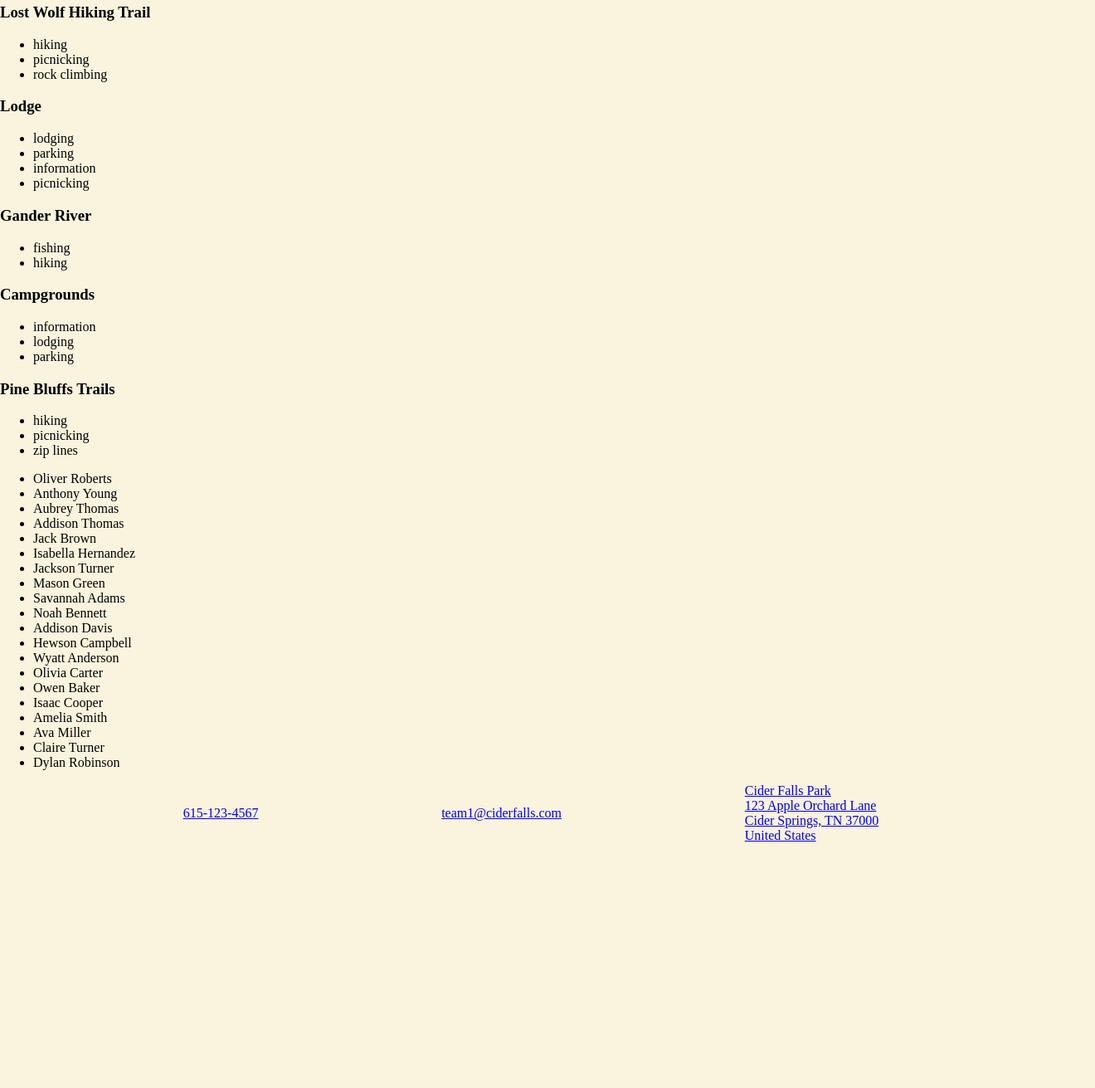
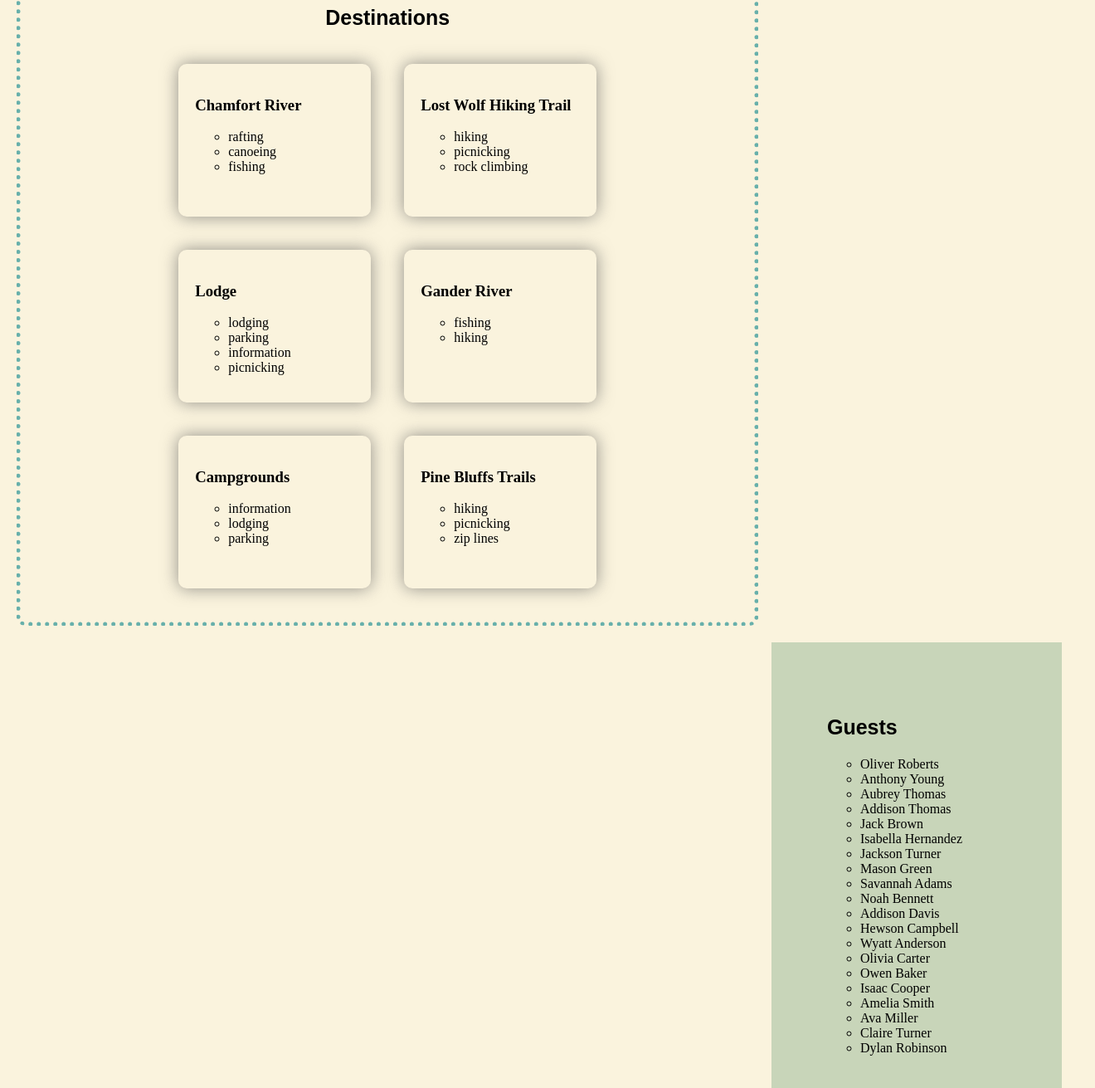
Before and after one commit to NSS-Day-Cohort-68/cider-falls-1, a website with bundled scripts: page index.html in a window 1280 px wide. Shown: the part 525-1836 px from the top of the page at 83% size, 1320 px wide, since content can reach past the window. Before the commit the page ends 1541 px from the top, so only its background shows below. Built offline with nearby package versions, Linux system fonts and the light colour scheme.

Commit message:
add styles & sections

```diff
--- a/index.html
+++ b/index.html
@@ -1,40 +1,40 @@
-<!doctype html>
-<html lang='en'>
-
+<!DOCTYPE html>
+<html lang="en">
   <head>
-    <meta charset='utf-8'>
-    <meta name='viewport' content='width=device-width, initial-scale=1.0'>
+    <meta charset="utf-8" />
+    <meta name="viewport" content="width=device-width, initial-scale=1.0" />
     <title>NSS Cider Falls - Team 1</title>
-    <link rel='stylesheet' href='./styles/main.css'>
+    <link rel="stylesheet" href="./styles/main.css" />
   </head>
-
   <body>
     <header>
-        <img id='logo' src='assests/logo.png'>
+      <img id="logo" src="assests/logo.png" />
       <h1>Cider Falls</h1>
-        <div class='spacer'></div>
+      <div class="spacer"></div>
     </header>
 
-    <main id='container'></main>
+    <div class="mainbody">
+      <main id="container"></main>
+      <aside id="guestContainer"></aside>
+    </div>
 
     <footer>
       <div>
-            <a href='tel:2484345508'>615-123-4567</a>
+        <a href="tel:2484345508">615-123-4567</a>
       </div>
       <div>
-            <a href='mailto:team1@ciderfalls.com'>team1@ciderfalls.com</a>
+        <a href="mailto:team1@ciderfalls.com">team1@ciderfalls.com</a>
       </div>
       <div>
-            <a target='_blank'
-                href='https://www.google.com/maps/place/Tennessee/@35.8305894,-85.9786956,7z/data=!3m1!4b1!4m10!1m2!2m1!1sCider+Falls+Park+123+Apple+Orchard+Lane+Cider+Springs,+TN+37000+United+States!3m6!1s0x88614b239e97cf03:0x33e20c1a5819156!8m2!3d35.5174913!4d-86.5804473!15sCk1DaWRlciBGYWxscyBQYXJrIDEyMyBBcHBsZSBPcmNoYXJkIExhbmUgQ2lkZXIgU3ByaW5ncywgVE4gMzcwMDAgVW5pdGVkIFN0YXRlc5IBCHVzX3N0YXRl4AEA!16zL20vMDdoMzQ?entry=ttu'>Cider
-                Falls Park
-                <br>123 Apple Orchard Lane
-                <br>Cider Springs, TN 37000
-                <br>United States</a>
+        <a
+          target="_blank"
+          href="https://www.google.com/maps/place/Tennessee/@35.8305894,-85.9786956,7z/data=!3m1!4b1!4m10!1m2!2m1!1sCider+Falls+Park+123+Apple+Orchard+Lane+Cider+Springs,+TN+37000+United+States!3m6!1s0x88614b239e97cf03:0x33e20c1a5819156!8m2!3d35.5174913!4d-86.5804473!15sCk1DaWRlciBGYWxscyBQYXJrIDEyMyBBcHBsZSBPcmNoYXJkIExhbmUgQ2lkZXIgU3ByaW5ncywgVE4gMzcwMDAgVW5pdGVkIFN0YXRlc5IBCHVzX3N0YXRl4AEA!16zL20vMDdoMzQ?entry=ttu"
+          >Cider Falls Park <br />123 Apple Orchard Lane <br />Cider Springs, TN
+          37000 <br />United States</a
+        >
       </div>
     </footer>
 
-    <script type='module' src='./scripts/main.js'></script>
+    <script type="module" src="./scripts/main.js"></script>
   </body>
-
 </html>
--- a/scripts/ParkAreas.js
+++ b/scripts/ParkAreas.js
@@ -1,13 +1,16 @@
-import { getParkAreas, getServices, getAreaServices } from '../database/database.js'
+import {
+  getParkAreas,
+  getServices,
+  getAreaServices,
+} from "../database/database.js";
 
-const parkAreas = getParkAreas()
-const services = getServices()
-const areaServices = getAreaServices()
-
+const parkAreas = getParkAreas();
+const services = getServices();
+const areaServices = getAreaServices();
 
 //pair correct areas to services
 const linkAreaServices = (areas, services, areaServices) => {
-    let out = []
+  let out = [];
   // loop through each areaService
   for (const pairing of areaServices) {
     // loop through each area
@@ -19,8 +22,8 @@ const linkAreaServices = (areas, services, areaServices) => {
           if (pairing.serviceId === service.id) {
             out.push({
               location: area.location,
-                            service: service.service
-                        })
+              service: service.service,
+            });
           }
         }
       }
@@ -28,29 +31,28 @@ const linkAreaServices = (areas, services, areaServices) => {
   }
 
   // returns an array of pairing objects
-    return out
-}
-
+  return out;
+};
 
 export const AreaServicesHTML = () => {
-    let html = `<section class='parkAreasCard'>`
-    const pairings = linkAreaServices(parkAreas, services, areaServices)
+  let html = `<section class='parkAreas'>`;
+  const pairings = linkAreaServices(parkAreas, services, areaServices);
 
   for (const area of parkAreas) {
-        html += `<h3>${area.location}</h3><ul>`
+    html += `<div class='parkAreasCard'><h3>${area.location}</h3><ul>`;
 
     for (const pairing of pairings) {
       if (pairing.location === area.location) {
         html += `<li class='services'>
                 ${pairing.service}
-                </li>`
+                </li>`;
       }
     }
 
-        html += '</ul>'
+    html += "</ul></div>";
   }
 
-    html += '</section>'
+  html += "</section>";
 
-    return html
-}
+  return html;
+};
--- a/scripts/ServicesList.js
+++ b/scripts/ServicesList.js
@@ -1,4 +1,4 @@
-import { getServices } from '../database/database.js'
+import { getServices } from "../database/database.js";
 
 // temporary services array to be used while waiting for access to the database:
 // const services = [
@@ -17,12 +17,12 @@ import { getServices } from '../database/database.js'
 // function to provide the html string for the services component
 // invoked in main.js within the render() function
 export const ServicesHTML = () => {
-    const services = getServices()
-    let servicesHtml = '<h2>Park Services</h2><ul>'
-    for (const service of services) {
-        servicesHtml += `<li data-id="${service.id}">${service.service}</li>`
-    }
-    servicesHtml += '</ul>'
+  const services = getServices();
+  let servicesHtml = '<section class="services"><h2>Park Services</h2><ul>';
+  for (const service of services) {
+    servicesHtml += `<li data-id="${service.id}">${service.service}</li>`;
+  }
+  servicesHtml += "</ul></section>";
 
-    return servicesHtml
-}
+  return servicesHtml;
+};
--- a/scripts/guestlist.js
+++ b/scripts/guestlist.js
@@ -1,18 +1,16 @@
-import { getGuests } from "../database/database.js"
+import { getGuests } from "../database/database.js";
 
-const allGuests = getGuests()
+const allGuests = getGuests();
 
 export const GuestsList = () => {
+  let guestsListHTML = "<section class='guests'><h2>Guests</h2><ul>";
 
-    let guestsListHTML = "<ul>"
+  for (const guest of allGuests) {
+    guestsListHTML += `
+                        <li>${guest.firstName} ${guest.lastName}</li>`;
+  }
 
-    for (const guest of allGuests) {
-        guestsListHTML += `
-                        <li>${guest.firstName} ${guest.lastName}</li>`
-    }
+  guestsListHTML += "</ul></section>";
 
-    guestsListHTML += "</ul>"
-
-    return guestsListHTML
-
-}
+  return guestsListHTML;
+};
--- a/scripts/main.js
+++ b/scripts/main.js
@@ -1,15 +1,16 @@
-import { GuestsList } from "./guestlist.js"
-import { ServicesHTML } from './ServicesList.js'
-import { AreaServicesHTML } from './ParkAreas.js'
+import { GuestsList } from "./guestlist.js";
+import { ServicesHTML } from "./ServicesList.js";
+import { AreaServicesHTML } from "./ParkAreas.js";
 
 const render = () => {
-    const container = document.getElementById('container')
+  const container = document.getElementById("container");
+  const guestContainer = document.getElementById("guestContainer");
 
-    container.innerHTML = `
+  container.innerHTML = `
     <div id='services-list'>${ServicesHTML()}</div>
-    <div id='locations-list'>${AreaServicesHTML()}</div>
-    <div id='guests-list'>${GuestsList()}</div>
-`
-}
+    <div id='locations-list'><h2>Destinations</h2>${AreaServicesHTML()}</div>
+    `;
+  guestContainer.innerHTML = `<div id='guests-list'>${GuestsList()}</div>`;
+};
 
-render()
+render();
--- a/styles/main.css
+++ b/styles/main.css
@@ -17,6 +17,24 @@ header {
     background-color: #4A7C59;
     padding: 10px;
     color: #FAF3DD;
+    box-shadow: 0 0 20px rgba(90, 90, 90, 0.663);
+}
+footer {
+    width: 100%;
+    padding: 20px;
+    background-color: #4A7C59;
+}
+footer a{
+    width: 100%;
+    padding: 20px;
+    color: #FAF3DD;
+    text-decoration: none;
+}
+footer a:hover{
+    width: 100%;
+    padding: 20px;
+    color: #C8D5B9;
+    text-decoration: none;
 }
 
 #logo {
@@ -29,13 +47,80 @@ h1 {
     font-family: Arial, Helvetica, sans-serif;
     margin: auto 10px;
 }
-
+h2{
+    font-size: 25px;
+    font-family: Arial, Helvetica, sans-serif;
+}
 .spacer {
     width: 100px;
 }
 
+ul{
+    list-style-type: circle;
+}
+
 /* ! */
+.mainbody{
+    width: 100%;
+    padding-top: 120px;
+}
 main {
-    padding-top: 150px;
-    /* block-size: 50px; */
+    float: left;
+    width: 73%;
 }
+aside{
+    float: right;
+    width: 20%;
+    height: 100vh;
+    padding: 47px;
+    overflow: auto;
+    background-color: #C8D5B9;
+}
+/* Park Areas */
+#locations-list {
+    padding: 20px;
+    margin: 20px;
+    text-align: center;
+    border: #68B0AB dotted 5px;
+    border-radius: 10px;
+}
+.parkAreas{
+    display: flex;
+    flex-wrap: wrap;
+    flex-direction: row;
+    padding: 0 50px 0 50px;
+    text-align: left;
+    justify-content:center;
+    align-items: center;
+}
+.parkAreasCard {
+    background-color: #FAF3DD;
+    width: 15vw;
+    height: 18vh;
+    padding: 20px;
+    margin: 20px;
+    border-radius: 10px;
+    box-shadow: 0 0 20px rgba(90, 90, 90, 0.663);
+}
+
+.parkAreasCard:hover{
+    box-shadow: 0 0 30px rgba(74, 124, 89, 0.904);
+}
+/* Services */
+#services-list{
+    padding: 40px;
+    list-style-type: disk;
+    justify-content: center;
+    display: flex;
+    justify-content:center;
+    align-items: center;
+}
+
+.services li:hover{
+    color: #4A7C59;
+    font-size:larger;
+}
+/* Guests */
+.guests {
+    padding: 20px;
+}
```
Lines whose indentation alone changed are shown as unchanged.
